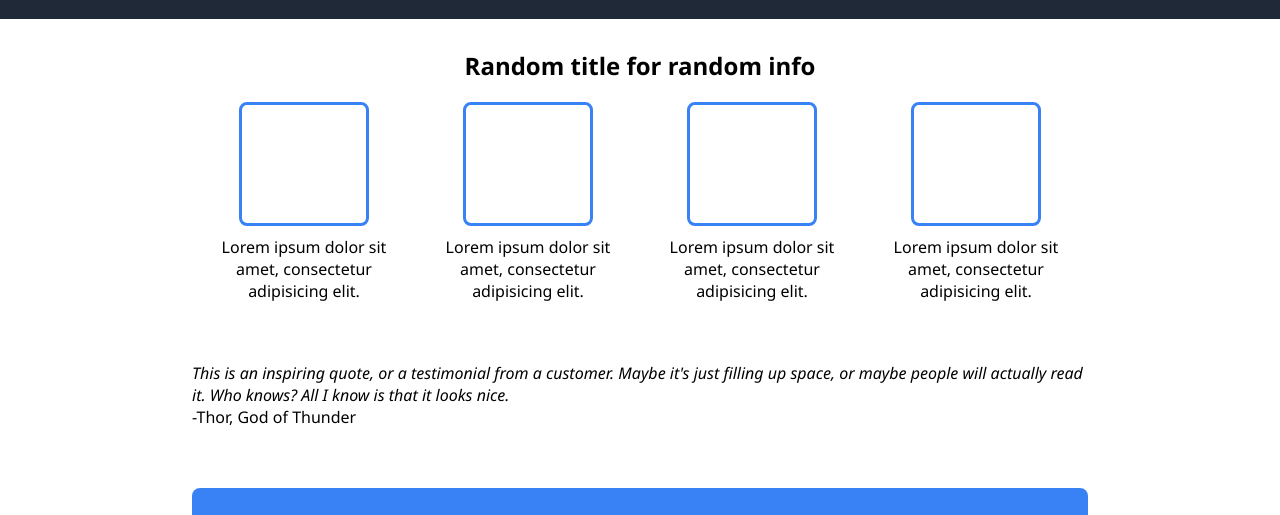
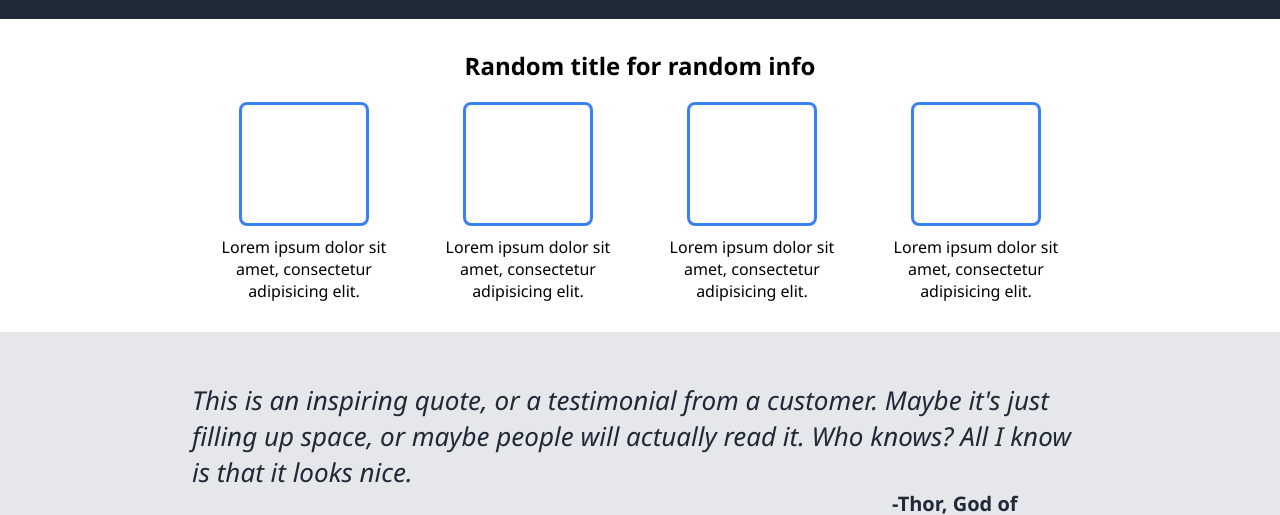
Before and after one commit to Amtr4x/Odin-lading-page, a plain HTML site: page index.html in a window 1280 px wide. Shown: the part 275-790 px from the top of the page. Drawn offline with Linux system fonts and the light colour scheme.

Commit message:
Update style.css with phrase styles

```diff
--- a/index.html
+++ b/index.html
@@ -6,7 +6,7 @@
         <link rel="stylesheet" href="./style.css" />
         <title>Landing Page Template</title>
     </head>
-    <body>
+    <body class="body">
         <header class="header">
             <nav class="nav">
                 <p class="nav__logo">Logotype</p>
--- a/style.css
+++ b/style.css
@@ -4,6 +4,7 @@
     padding: 0;
     box-sizing: border-box;
 }
+
 .header,
 .cards,
 .phrase,
@@ -133,3 +134,22 @@
     justify-content: space-around;
     align-items: center;
 }
+
+.phrase {
+    background-color: #e5e7eb;
+    padding-block: 50px;
+}
+
+.phrase__content {
+    font-style: italic;
+    font-size: 26px;
+    font-weight: lighter;
+    color: #1f2937;
+}
+
+.phrase__author-name {
+    padding-left: 700px;
+    color: #1f2937;
+    font-weight: bold;
+    font-size: 20px;
+}
```
